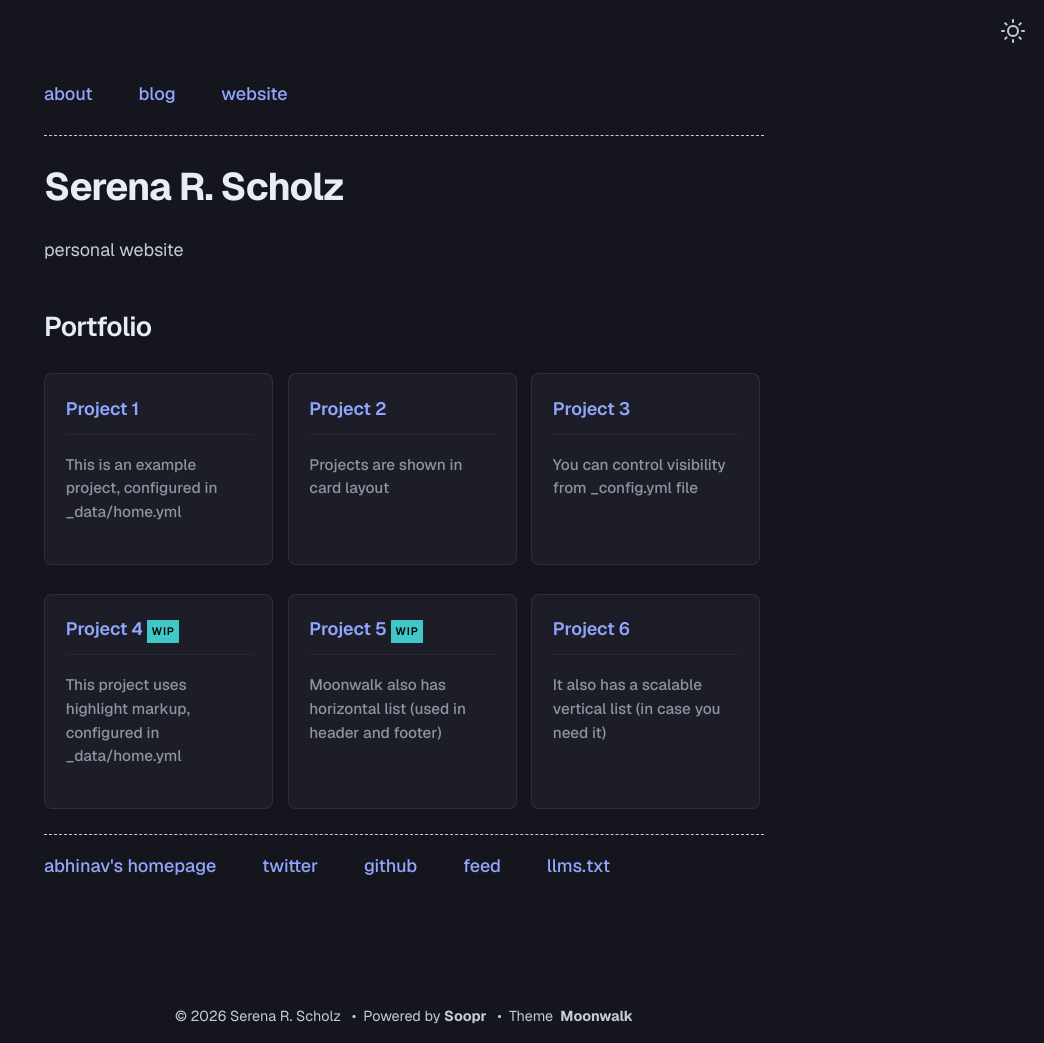
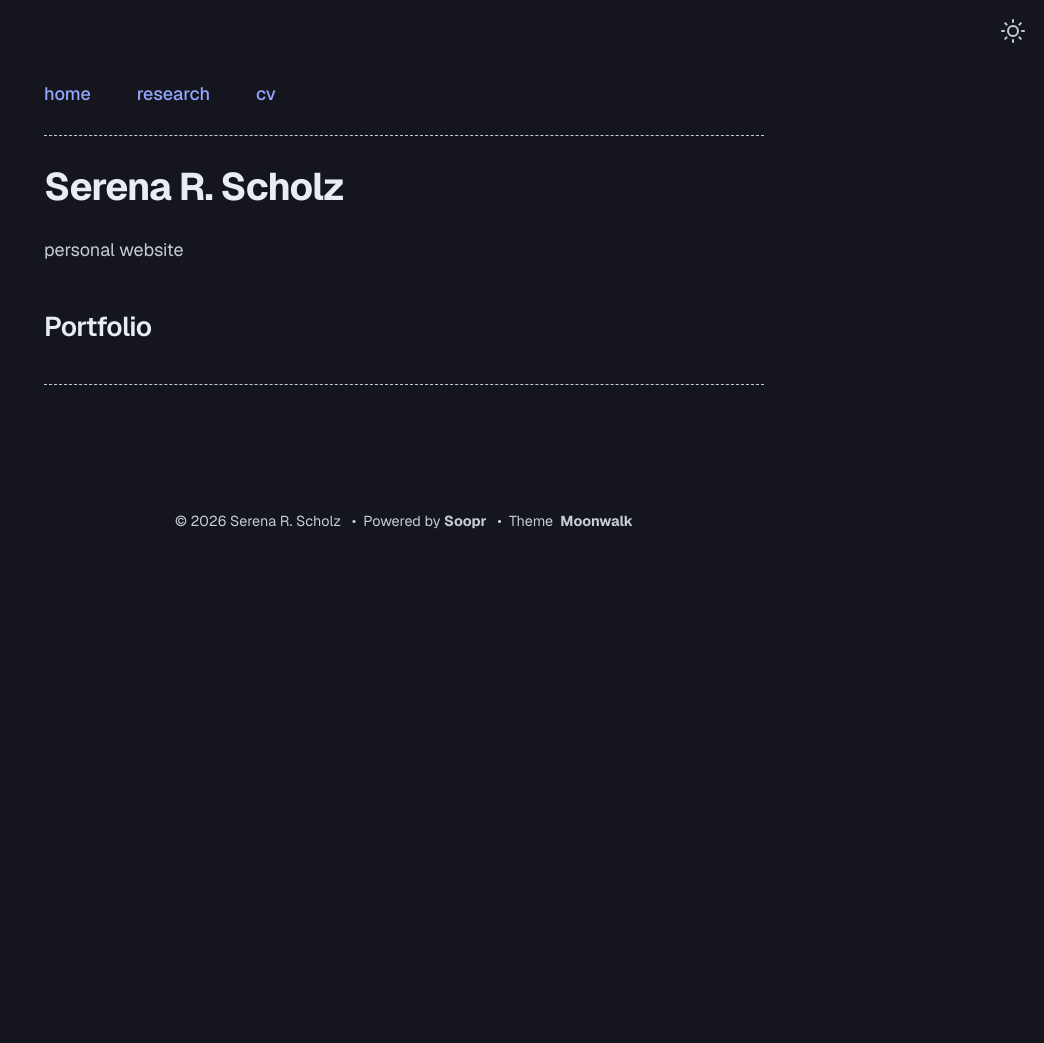
Before and after one commit to serenarscholz/serenarscholz.github.io, a Jekyll site: the page built from index.md, in a window 1280 px wide. Shown: the whole page, without its empty margins (236-1280 px from the left). Built offline with Jekyll 4.4.1, drawn with Linux system fonts in a browser that asks for light colours; after the commit the page ends 900 px from its top, so only the background shows below that.

Commit message:
Update home.yml

```diff
--- a/_data/home.yml
+++ b/_data/home.yml
@@ -1,73 +1,18 @@
 navbar_entries:
-  - title: about
-    url: about
+  - title: home
+    url: home
 
-  - title: blog
-    url: blog
+  - title: research
+    url: research
 
-  - title: website
-    url: https://www.abhinav.co
+  - title: cv
+    url: cv
 
 project_entries:
-  - title: Project 1
-    url: overview-post
-    desc: This is an example project, configured in _data/home.yml
-
-  - title: Project 2
-    url: overview-post
-    desc: Projects are shown in card layout
-
-  - title: Project 3
-    url: overview-post
-    desc: You can control visibility from _config.yml file
-
-  - title: Project 4
-    url: overview-post
-    desc: This project uses highlight markup, configured in _data/home.yml
-    highlight: WIP
-
-  - title: Project 5
-    url: overview-post
-    desc: Moonwalk also has horizontal list (used in header and footer)
-    highlight: WIP
-
-  - title: Project 6
-    url: overview-post
-    desc: It also has a scalable vertical list (in case you need it)
 
 old_project_entries:
-  - title: Soopr
-    url: https://www.soopr.co
-    desc: Delight your readers - add beautiful share and like buttons easily to your websites
-    highlight: NEW
-
-  - title: Cookie
-    url: https://github.com/abhinavs/cookie
-    desc: An open source landing website with supporting pages and integrated blog
-
-  - title: Moonwalk
-    url: https://github.com/abhinavs/moonwalk
-    desc: A fast and minimalist Jekyll blog theme with clean dark mode
-
-  - title: Humangous
-    url: https://www.humangous.co
-    desc: The better people know you, the better they collaborate
 
 footer_entries:
-  - title: abhinav's homepage
-    url: https://www.abhinav.co
-
-  - title: twitter
-    url: https://twitter.com/abhinav
-
-  - title: github
-    url: https://github.com/abhinavs
-
-  - title: feed
-    url: feed.xml
-
-  - title: llms.txt
-    url: llms.txt
 
 misc_entries:
   - title: this is an example vertical list
```
